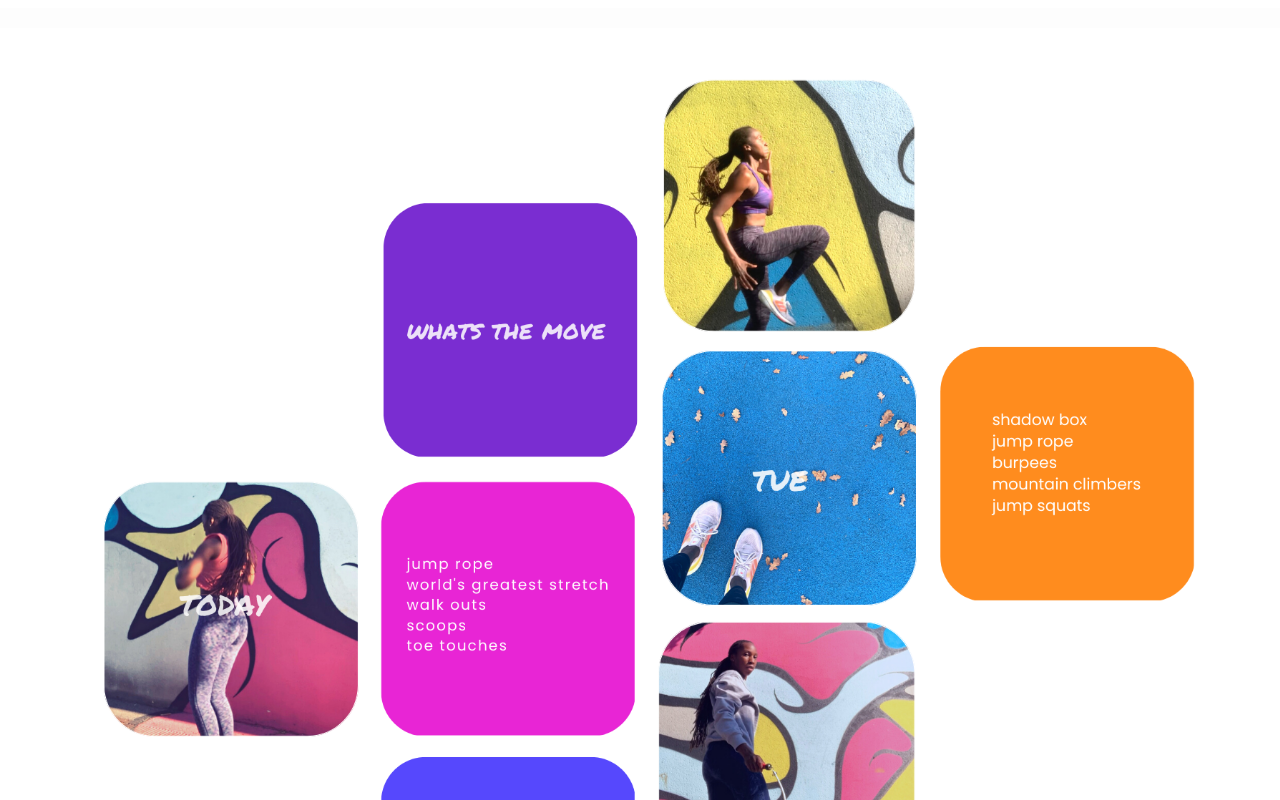
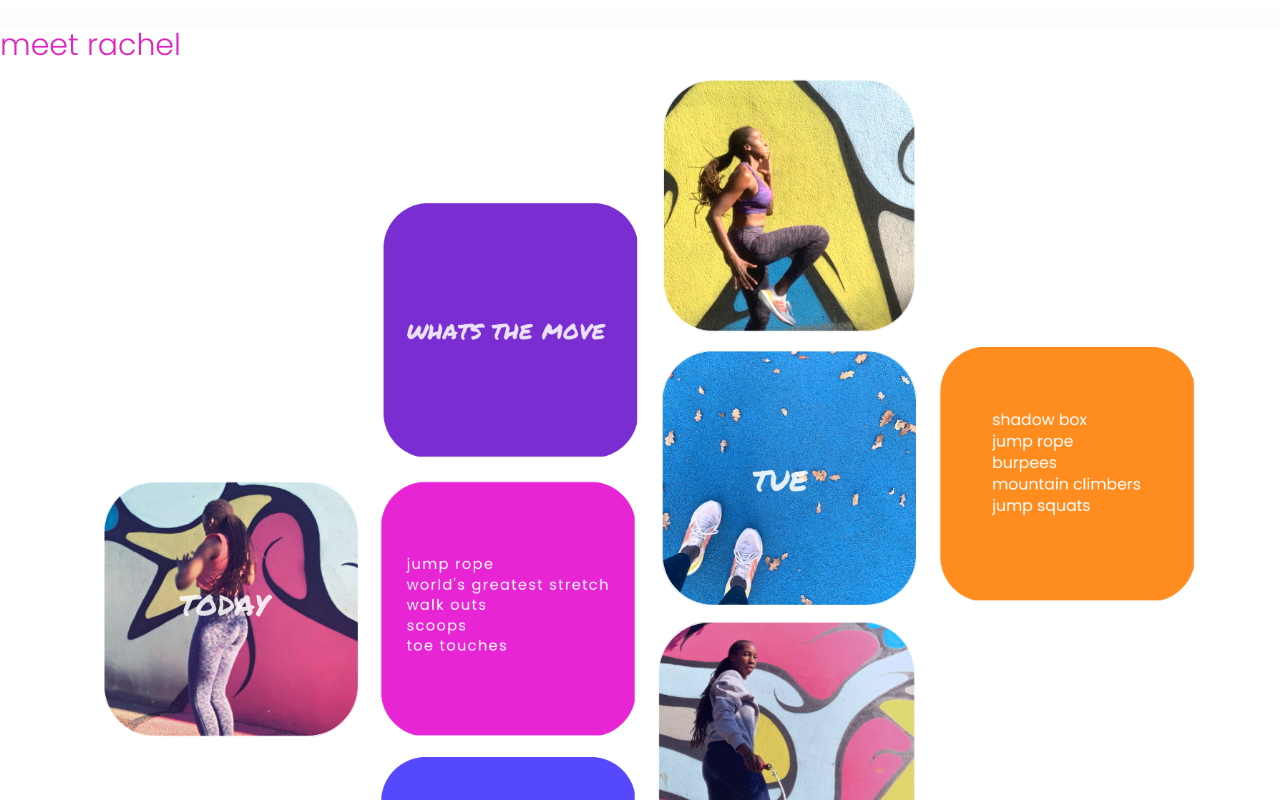
Before and after one commit to R-LaRoi/Move-v2, a React (Create React App) app: page / in a window 1280 px wide. Shown: the top 800 px of the page. Built offline with nearby package versions, Linux system fonts and the light colour scheme.

Commit message:
Update nav.js

```diff
--- a/src/move/nav.js
+++ b/src/move/nav.js
@@ -6,14 +6,16 @@ export default function Nav() {
   return (
     <>
       <nav>
-        <a
-          href="#about"
+        <div
+          className="#about"
           style={{
             textDecoration: "none",
             fontFamily: "poppins",
             fontSize: "30px",
           }}
-        ></a>
+        >
+          meet rachel
+        </div>
 
         <span className="rachel-link"></span>
       </nav>
```
